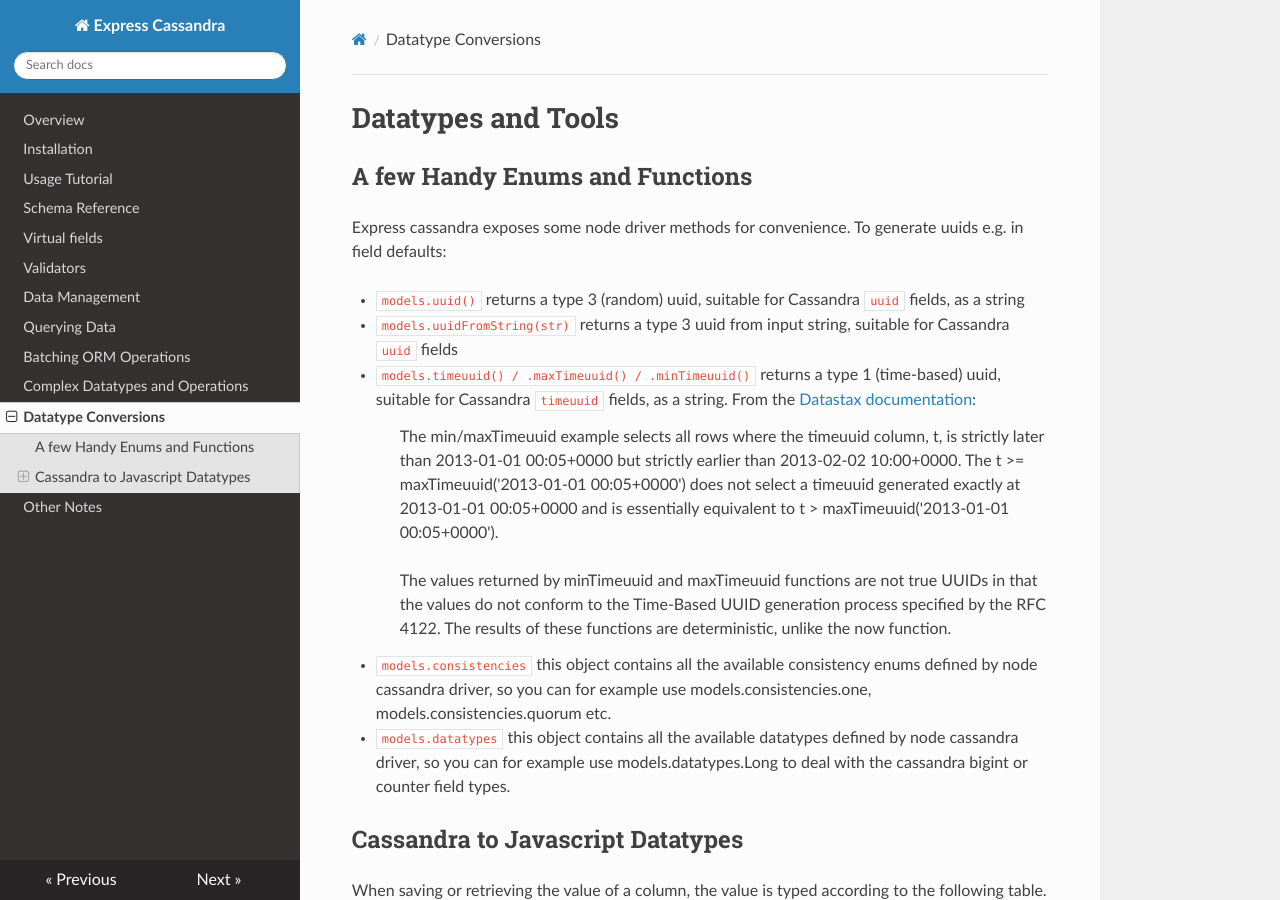
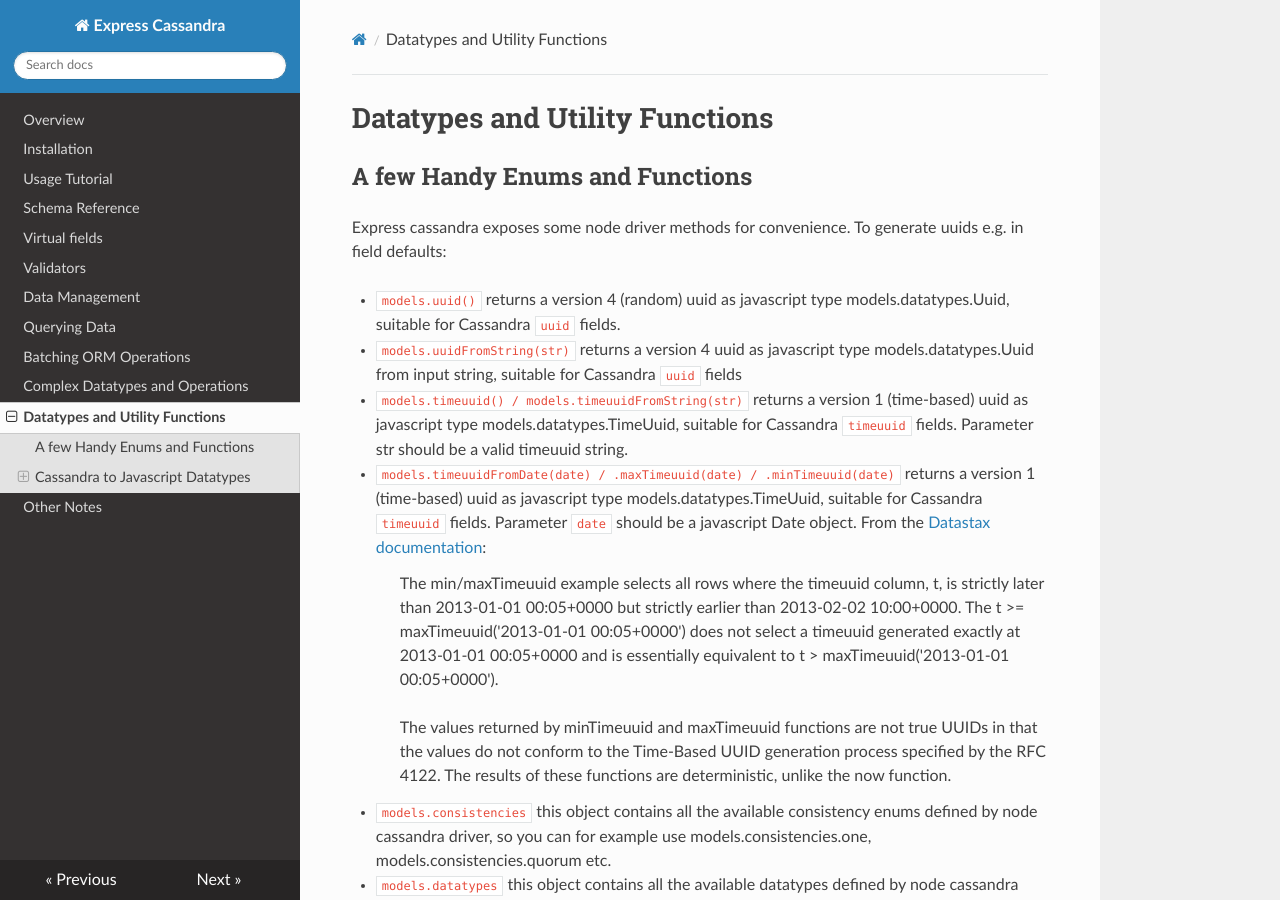
Before and after one commit to masumsoft/express-cassandra, an MkDocs documentation site: the page built from docs/datatypes.md, in a window 1280 px wide and 900 px high. Built offline with MkDocs 1.6.1, drawn with Linux system fonts in a browser that asks for light colours; nearby versions of some CDN libraries; old or Windows-style settings are respelled for this version of MkDocs.

Commit message:
refactoring utility functions and seperating concerns

```diff
--- a/docs/datatypes.md
+++ b/docs/datatypes.md
@@ -1,15 +1,17 @@
-# Datatypes and Tools
+# Datatypes and Utility Functions
 
 ## A few Handy Enums and Functions
 
 Express cassandra exposes some node driver methods for convenience. To generate uuids e.g. in field defaults:
 
 *   `models.uuid()`
-    returns a type 3 (random) uuid, suitable for Cassandra `uuid` fields, as a string
+    returns a version 4 (random) uuid as javascript type models.datatypes.Uuid, suitable for Cassandra `uuid` fields.
 *   `models.uuidFromString(str)`
-    returns a type 3 uuid from input string, suitable for Cassandra `uuid` fields
-*   `models.timeuuid() / .maxTimeuuid() / .minTimeuuid()`
-    returns a type 1 (time-based) uuid, suitable for Cassandra `timeuuid` fields, as a string. From the [Datastax documentation](https://docs.datastax.com/en/cql/3.3/cql/cql_reference/timeuuid_functions_r.html):
+    returns a version 4 uuid as javascript type models.datatypes.Uuid from input string, suitable for Cassandra `uuid` fields
+*   `models.timeuuid() / models.timeuuidFromString(str)`
+    returns a version 1 (time-based) uuid as javascript type models.datatypes.TimeUuid, suitable for Cassandra `timeuuid` fields. Parameter str should be a valid timeuuid string.
+*   `models.timeuuidFromDate(date) / .maxTimeuuid(date) / .minTimeuuid(date)`
+    returns a version 1 (time-based) uuid as javascript type models.datatypes.TimeUuid, suitable for Cassandra `timeuuid` fields. Parameter `date` should be a javascript Date object. From the [Datastax documentation](https://docs.datastax.com/en/cql/3.3/cql/cql_reference/timeuuid_functions_r.html):
 
     > The min/maxTimeuuid example selects all rows where the timeuuid column, t, is strictly later than 2013-01-01 00:05+0000 but strictly earlier than 2013-02-02 10:00+0000. The t >= maxTimeuuid('2013-01-01 00:05+0000') does not select a timeuuid generated exactly at 2013-01-01 00:05+0000 and is essentially equivalent to t > maxTimeuuid('2013-01-01 00:05+0000').
 
--- a/mkdocs.yml
+++ b/mkdocs.yml
@@ -10,7 +10,7 @@ pages:
 - Querying Data: find.md
 - Batching ORM Operations: batch.md
 - Complex Datatypes and Operations: complex.md
-- Datatype Conversions: datatypes.md
+- Datatypes and Utility Functions: datatypes.md
 - Other Notes: notes.md
 
 theme: readthedocs
```
Also changed, not shown: 1 other file.
